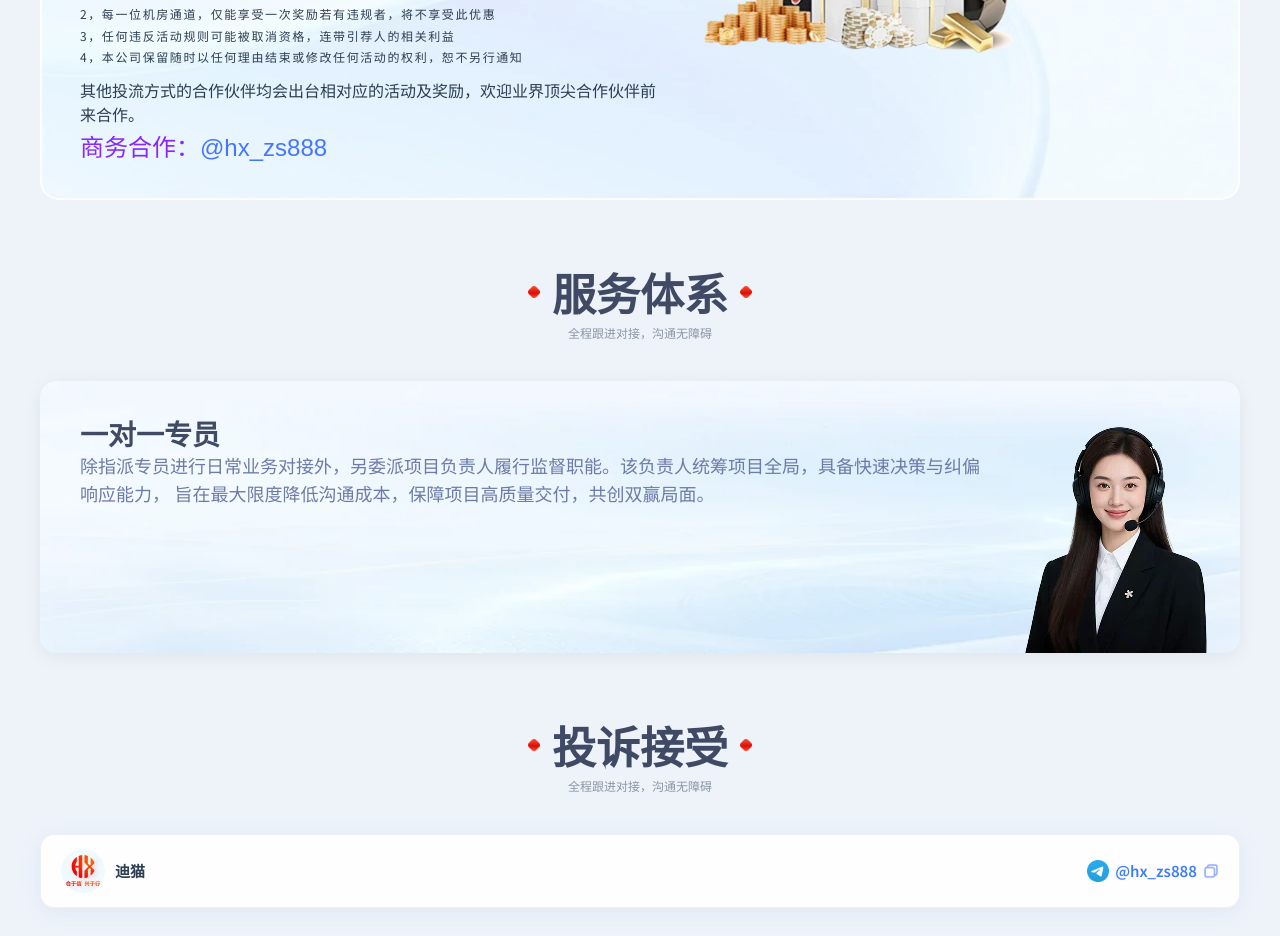
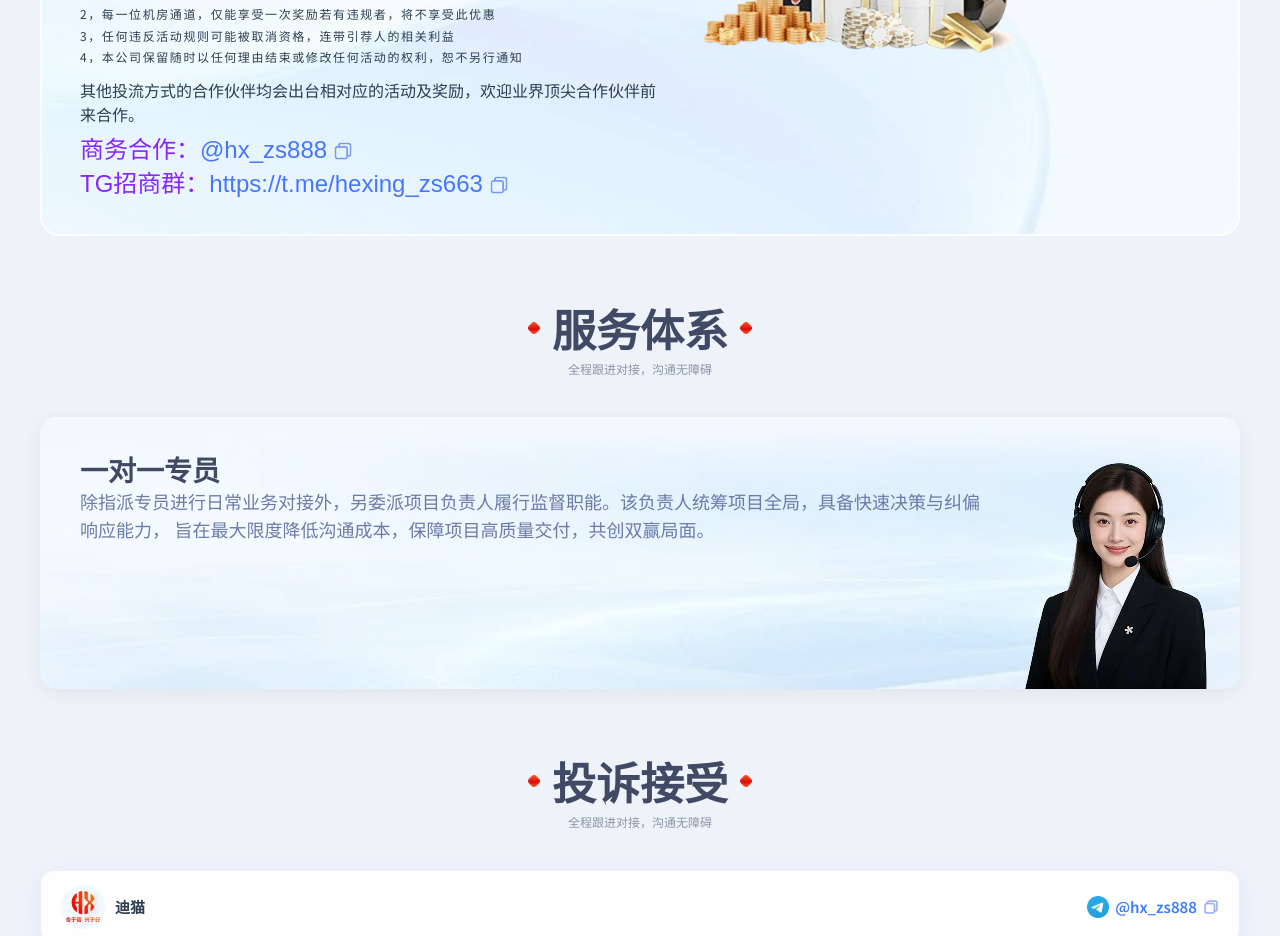
Before and after one commit to booker221/663, a Vue app: page /#/pc in a window 1280 px wide. Shown: the part 2380-3316 px from the top of the page. Built offline with nearby package versions, Linux system fonts and the light colour scheme.

Commit message:
feat: update activity components and contact configuration details

```diff
--- a/src/components/h5/H5Activity.vue
+++ b/src/components/h5/H5Activity.vue
@@ -8,7 +8,8 @@
 
     <div class="activity-card">
       <!-- 背景图 -->
-    <img class="card-bg" src="@/assets/images/webp/activity-bg-h5.webp" alt="" loading="lazy" width="734" height="1444" />
+      <img class="card-bg" src="@/assets/images/webp/activity-bg-h5.webp" alt="" loading="lazy" width="734"
+        height="1444" />
 
       <!-- 内容 -->
       <div class="card-content">
@@ -50,13 +51,29 @@
 
         <!-- 底部人物 + 联系方式 -->
         <div class="contact-row">
+          <div class="contact-info">
             <p class="act-contact">
               <span class="contact-label">商务合作：</span>
+              <br>
               <span class="contact-handle" @click="copyToClipboard(BUSINESS_CONTACT.handle)">
                 {{ BUSINESS_CONTACT.handle }}
+                <img class="copy-icon" src="@/assets/images/webp/icon-copy.webp" alt="复制"
+                  @click="copyToClipboard(BUSINESS_CONTACT.handle)" width="16" height="16" />
+
               </span>
             </p>
-          <img class="person-img" src="@/assets/images/webp/activity-person-h5.webp" alt="活动商务专员" loading="lazy" width="312" height="312" />
+            <p class="act-contact">
+              <span class="contact-label">TG招商群：</span>
+              <br>
+              <span class="contact-handle" @click="copyToClipboard(TG_RECRUIT_GROUP.url)">
+                {{ TG_RECRUIT_GROUP.url }}
+                <img class="copy-icon" src="@/assets/images/webp/icon-copy.webp" alt="复制"
+                  @click="copyToClipboard(TG_RECRUIT_GROUP.url)" width="16" height="16" />
+              </span>
+            </p>
+          </div>
+          <img class="person-img" src="@/assets/images/webp/activity-person-h5.webp" alt="活动商务专员" loading="lazy"
+            width="312" height="312" />
         </div>
       </div>
     </div>
@@ -64,7 +81,7 @@
 </template>
 
 <script setup>
-import { BUSINESS_CONTACT } from '@/config/contacts.js'
+import { BUSINESS_CONTACT, TG_RECRUIT_GROUP } from '@/config/contacts.js'
 import { copyToClipboard } from '@/utils/copy.js'
 </script>
 
@@ -151,7 +168,8 @@ font-family: "PingFang SC";
   font-size: 12px;
   font-style: normal;
   font-weight: 600;
-line-height: 16px; /* 133.333% */
+  line-height: 16px;
+  /* 133.333% */
   letter-spacing: 1.2px;
 }
 
@@ -192,35 +210,50 @@ letter-spacing: 1.2px;
 /* 底部联系 + 人物 */
 .contact-row {
   display: flex;
-  align-items: center;
+  align-items: flex-end;
   justify-content: space-between;
   margin-top: 6px;
+  position: relative;
+  height: 120px;
+}
+
+.contact-info {
+  flex: 1;
+  min-width: 0;
 }
 
 .act-contact {
   font-size: 16px;
   font-weight: 500;
-  margin: 0 0 14px;
-  line-height: 16px;
+  margin: 0 0 8px;
+  line-height: 22px;
+  word-break: break-all;
 }
 
 .contact-label {
-  font-family: "PingFang SC", sans-serif;
-  font-size: 16px;
-  font-style: normal;
+  font-family: PingFang SC;
   font-weight: 500;
-  line-height: 16px;
+  font-style: Medium;
+  font-size: 14px;
+  leading-trim: NONE;
+  line-height: 20px;
+  letter-spacing: 0%;
+
   color: #8826FF;
 }
 
 .contact-handle {
-  font-family: "PingFang SC", sans-serif;
-  font-size: 16px;
-  font-style: normal;
+  font-family: PingFang SC;
   font-weight: 500;
-  line-height: 16px;
+  font-style: Medium;
+  font-size: 14px;
+  leading-trim: NONE;
+  line-height: 20px;
+  letter-spacing: 0%;
   color: #4676FF;
-  -webkit-tap-highlight-color: transparent;
+  display: flex;
+
+
 }
 
 .contact-handle:active {
@@ -228,10 +261,25 @@ letter-spacing: 1.2px;
 }
 
 .person-img {
-  width: 48%;
-  max-width: 200px;
-  object-fit: contain;
-  object-position: bottom;
-  flex-shrink: 0;
+  width: 148px;
+  height: 148px;
+  opacity: 1;
+  position: absolute;
+  right: -15px;
+  bottom: -15px;
+}
+
+.copy-icon {
+  width: 16px;
+  height: 16px;
+  margin-left: 4px;
+  margin-top: 2px;
+  vertical-align: middle;
+  opacity: 0.7;
+  -webkit-tap-highlight-color: transparent;
+}
+
+.copy-icon:active {
+  opacity: 0.4;
 }
 </style>
--- a/src/components/pc/PcActivity.vue
+++ b/src/components/pc/PcActivity.vue
@@ -53,6 +53,16 @@
             <span class="contact-handle" @click="copyToClipboard(BUSINESS_CONTACT.handle)" title="点击复制">
               {{ BUSINESS_CONTACT.handle }}
             </span>
+            <img class="copy-icon" src="@/assets/images/webp/icon-copy.webp" alt="复制"
+              @click="copyToClipboard(BUSINESS_CONTACT.handle)" width="20" height="20" />
+          </p>
+          <p class="act-contact">
+            <span class="contact-label">TG招商群：</span>
+            <span class="contact-handle" @click="copyToClipboard(TG_RECRUIT_GROUP.url)" title="点击复制">
+              {{ TG_RECRUIT_GROUP.url }}
+            </span>
+            <img class="copy-icon" src="@/assets/images/webp/icon-copy.webp" alt="复制"
+              @click="copyToClipboard(TG_RECRUIT_GROUP.url)" width="20" height="20" />
           </p>
         </div>
 
@@ -68,7 +78,7 @@
 
 <script setup>
 import actBg from '@/assets/images/webp/activity-content-bg-pc.webp'
-import { BUSINESS_CONTACT } from '@/config/contacts.js'
+import { BUSINESS_CONTACT, TG_RECRUIT_GROUP } from '@/config/contacts.js'
 import { copyToClipboard } from '@/utils/copy.js'
 </script>
 
@@ -163,7 +173,7 @@ import { copyToClipboard } from '@/utils/copy.js'
 }
 
 .act-footer {
-   font-family: "PingFang SC";
+  font-family: "PingFang SC";
   font-size: 16px;
   font-style: normal;
   font-weight: 500;
@@ -174,7 +184,8 @@ import { copyToClipboard } from '@/utils/copy.js'
 .act-contact {
   font-size: 14px;
   font-weight: 700;
-  margin: 0;
+  margin-top: 10px;
+  display: flex;
 }
 
 .contact-label {
@@ -195,10 +206,27 @@ import { copyToClipboard } from '@/utils/copy.js'
   color: #4676FF;
   cursor: pointer;
   transition: opacity 0.2s;
+
+
 }
 
 .contact-handle:hover {
   opacity: 0.8;
   text-decoration: underline;
 }
+
+.copy-icon {
+  width: 20px;
+  height: 20px;
+  margin-left: 6px;
+  margin-top: 3px;
+  cursor: pointer;
+  vertical-align: middle;
+  opacity: 0.7;
+  transition: opacity 0.2s;
+}
+
+.copy-icon:hover {
+  opacity: 1;
+}
 </style>
--- a/src/config/contacts.js
+++ b/src/config/contacts.js
@@ -14,6 +14,12 @@ import avatarHexing from '@/assets/images/webp/avatar-hexing.webp'
 export const BUSINESS_CONTACT = {
   handle: '@hx_zs888',
   url: 'https://t.me/hx_zs888',
+}
+
+// ✅ TG招商群
+export const TG_RECRUIT_GROUP = {
+  label: 'TG招商群',
+  url: 'https://t.me/hexing_zs663',
 }
 
 // ✅ 联系客服 / 投诉建议浮球跳转
```
Lines whose indentation alone changed are shown as unchanged.
